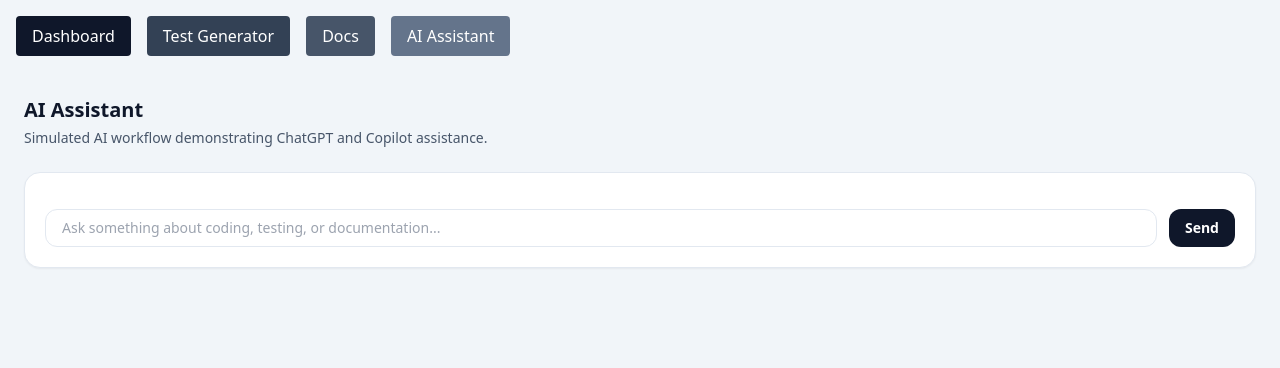
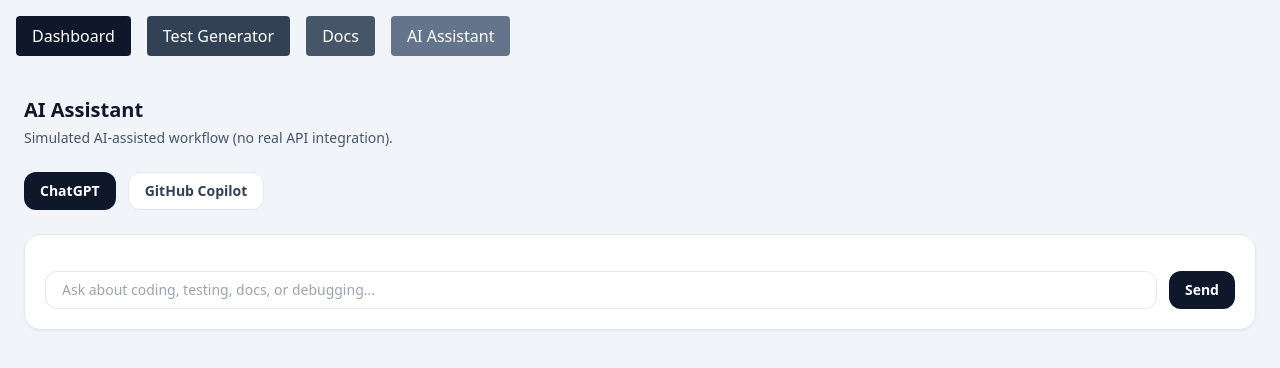
Before and after one commit to Team9-AI-Project/ai-tools-software-dev, a React (Vite) app: page / in a window 1280 px wide. Both pictures are taken after a click on the button "AI Assistant". Shown: the top 368 px of the page. Built offline with nearby package versions, Linux system fonts and the light colour scheme.

Commit message:
Abdul: Upgrade AI Assistant with auto task detection and tool-based responses

```diff
--- a/src/pages/AiAssistant.jsx
+++ b/src/pages/AiAssistant.jsx
@@ -1,19 +1,84 @@
 import { useState } from "react";
 
+function detectTask(text) {
+  const t = text.toLowerCase();
+
+  if (t.includes("test") || t.includes("jest")) return "testing";
+  if (t.includes("readme") || t.includes("doc")) return "documentation";
+  if (t.includes("error") || t.includes("bug")) return "debugging";
+
+  return "coding";
+}
+
+function generateResponse(tool, text) {
+  const task = detectTask(text);
+
+  const responses = {
+    ChatGPT: {
+      coding: [
+        "ChatGPT: Consider refactoring into smaller components and improving naming clarity.",
+        "ChatGPT: Focus on readability and reducing duplication.",
+        "ChatGPT: Add prop validation and error handling for better robustness."
+      ],
+      testing: [
+        "ChatGPT: Write render tests, interaction tests, and edge case validation.",
+        "ChatGPT: Mock API calls and verify user-visible behavior.",
+        "ChatGPT: Ensure accessibility queries are used in tests."
+      ],
+      documentation: [
+        "ChatGPT: Add Overview, Setup, Features, and Contribution sections.",
+        "ChatGPT: Keep documentation concise and structured.",
+        "ChatGPT: Include copy-paste ready examples."
+      ],
+      debugging: [
+        "ChatGPT: Check console errors and validate state changes.",
+        "ChatGPT: Add guard clauses to prevent undefined errors.",
+        "ChatGPT: Reproduce the bug with minimal test case."
+      ]
+    },
+    Copilot: {
+      coding: [
+        "Copilot: Extract helper function.",
+        "Copilot: Rename variable for clarity.",
+        "Copilot: Suggest early return pattern."
+      ],
+      testing: [
+        "Copilot: Create Component.test.jsx file.",
+        "Copilot: Add basic render test.",
+        "Copilot: Add interaction test snippet."
+      ],
+      documentation: [
+        "Copilot: Insert README template snippet.",
+        "Copilot: Add inline comments.",
+        "Copilot: Generate markdown section."
+      ],
+      debugging: [
+        "Copilot: Add console.log temporarily.",
+        "Copilot: Check null/undefined input.",
+        "Copilot: Add minimal reproduction test."
+      ]
+    }
+  };
+
+  const options = responses[tool][task];
+  return options[Math.floor(Math.random() * options.length)];
+}
+
 export default function AiAssistant() {
+  const [tool, setTool] = useState("ChatGPT");
   const [input, setInput] = useState("");
   const [messages, setMessages] = useState([]);
 
   function handleSend() {
     if (!input.trim()) return;
 
-    const userMessage = { type: "user", text: input };
-    const aiMessage = {
+    const userMsg = { type: "user", text: input };
+    const aiMsg = {
       type: "ai",
-      text: "AI Assistant (Simulated): This is a placeholder response based on your query."
+      text: generateResponse(tool, input)
     };
 
-    setMessages([...messages, userMessage, aiMessage]);
+    setMessages([...messages, userMsg, aiMsg]);
     setInput("");
   }
 
@@ -22,15 +87,41 @@ export default function AiAssistant() {
       <div>
         <h1 className="text-xl font-bold text-slate-900">AI Assistant</h1>
         <p className="mt-1 text-sm text-slate-600">
-          Simulated AI workflow demonstrating ChatGPT and Copilot assistance.
+          Simulated AI-assisted workflow (no real API integration).
         </p>
       </div>
 
+      {/* Tool Toggle */}
+      <div className="flex gap-3">
+        <button
+          onClick={() => setTool("ChatGPT")}
+          className={`px-4 py-2 rounded-xl text-sm font-semibold ${
+            tool === "ChatGPT"
+              ? "bg-slate-900 text-white"
+              : "bg-white border border-slate-200 text-slate-700"
+          }`}
+        >
+          ChatGPT
+        </button>
+
+        <button
+          onClick={() => setTool("Copilot")}
+          className={`px-4 py-2 rounded-xl text-sm font-semibold ${
+            tool === "Copilot"
+              ? "bg-slate-900 text-white"
+              : "bg-white border border-slate-200 text-slate-700"
+          }`}
+        >
+          GitHub Copilot
+        </button>
+      </div>
+
+      {/* Chat Box */}
       <div className="rounded-2xl border border-slate-200 bg-white p-5 shadow-sm">
         <div className="space-y-3">
-          {messages.map((msg, index) => (
+          {messages.map((msg, i) => (
             <div
-              key={index}
+              key={i}
               className={`rounded-xl p-3 text-sm ${
                 msg.type === "user"
                   ? "bg-slate-100 text-slate-800"
@@ -47,7 +138,7 @@ export default function AiAssistant() {
             value={input}
             onChange={(e) => setInput(e.target.value)}
             className="w-full rounded-xl border border-slate-200 px-4 py-2 text-sm outline-none focus:border-slate-400"
-            placeholder="Ask something about coding, testing, or documentation..."
+            placeholder="Ask about coding, testing, docs, or debugging..."
           />
           <button
             onClick={handleSend}
```
